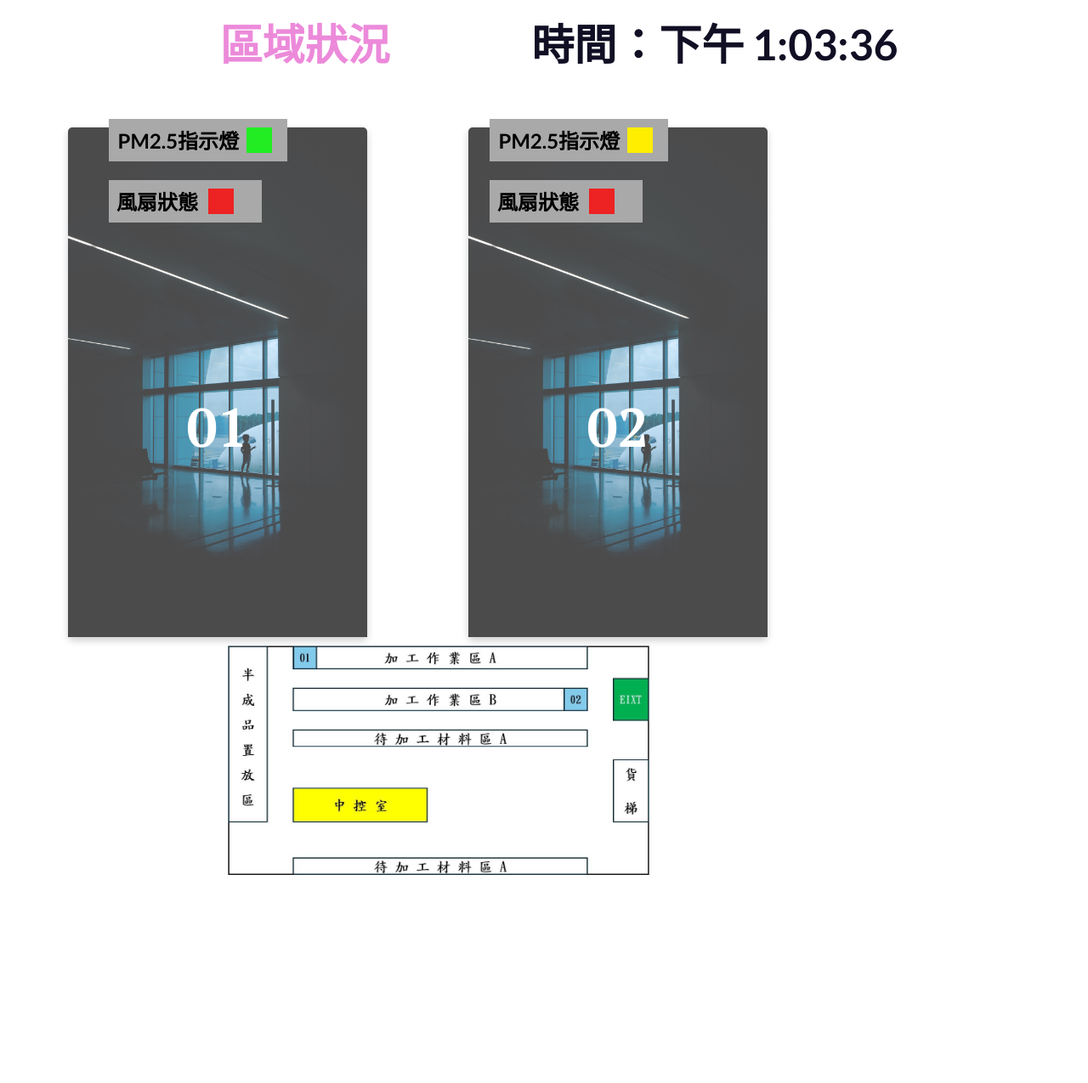
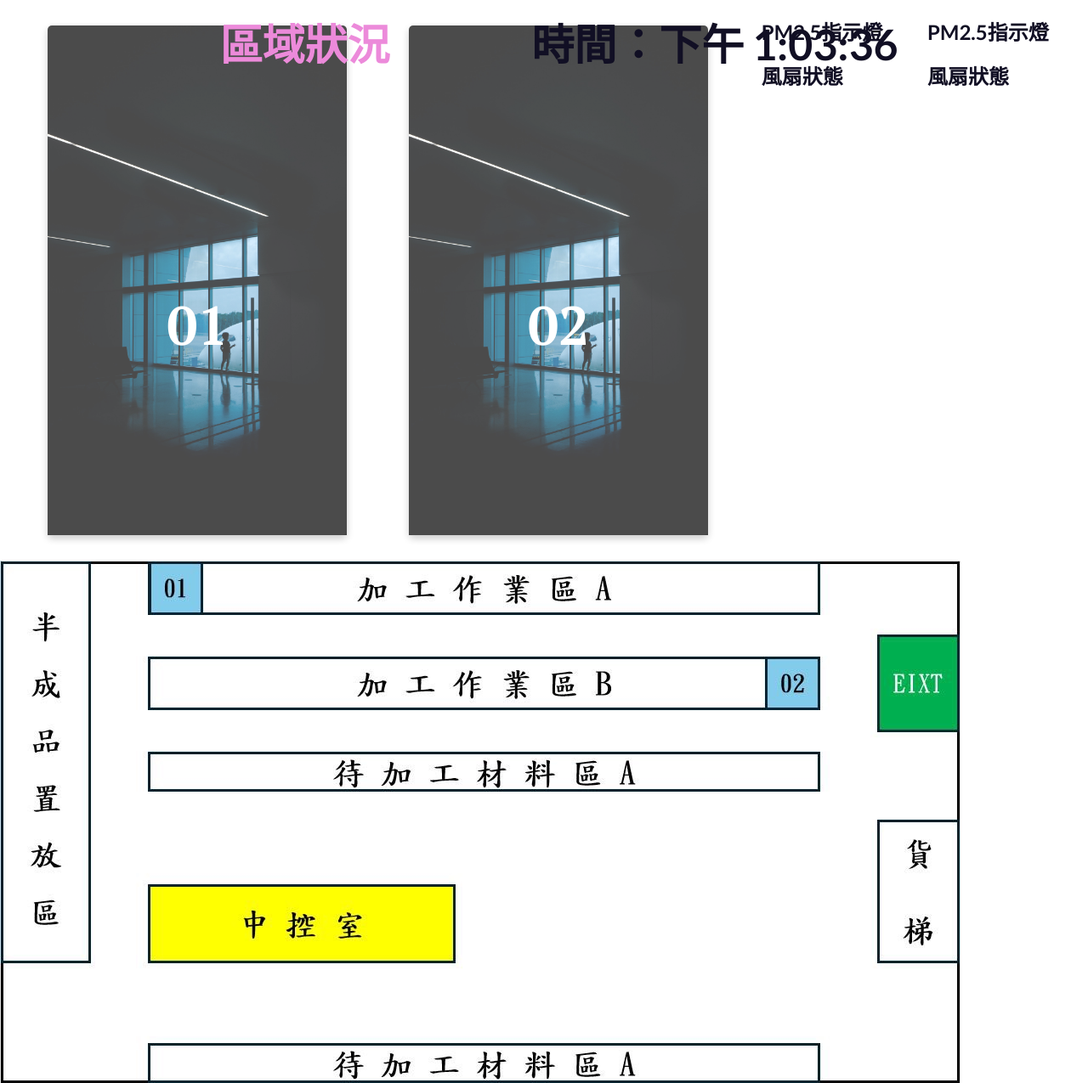
Before and after one commit to hank0729/pm2-2024-02-26, a Flask app: page / in a window 1280 px wide. Shown: the whole page at 85% size. Before the commit the page ends 1030 px from the top, so only its background shows below. Run offline with Flask 3, Linux system fonts and the light colour scheme; data that the repository does not hold is empty.

Commit message:
Update index.html

```diff
--- a/templates/index.html
+++ b/templates/index.html
@@ -1,9 +1,7 @@
 <!DOCTYPE html>
 <html>
 <head>
-        <title>
-            區域狀況
-        </title>
+    <title>區域狀況</title>
     <meta http-equiv="refresh" content="60">
     <meta charset="utf-8">
     <meta name="description" content="A minimal and responsive HTML5 landing page built on lightweight, clean and customizable code.">
@@ -17,6 +15,7 @@
             <canvas id="dataChart" width="400" height="180"></canvas>
         </div>
     </div>
+
     <!-- 時間 -->
     <div style="text-align:center">
         <header class="header-main light font-size-xxxs">
@@ -30,11 +29,9 @@
         </header>
     </div>
 
-        <br><br><br><br><br>
     <main>
-
         <div class="place-container">
-        <!-- 01卡片 -->
+            <!-- 卡片 -->
             <div class="place-card" data-area="room" onclick="openModal('room')">
                 <div class="image-overlay">
                     <img class="place-image opacity-xm" src="{{ url_for('static', filename='1ROOM.jpg') }}" alt="104">
@@ -43,7 +40,7 @@
                     </div>
                 </div>
             </div>
-        <!-- 02卡片 -->
+
             <div class="place-card" data-area="dinner" onclick="openModal('dinner')">
                 <div class="image-overlay">
                     <img class="place-image opacity-xm" src="{{ url_for('static', filename='1ROOM.jpg') }}" alt="105">
@@ -53,42 +50,27 @@
                 </div>
             </div>
 
-        <!-- 01指示 -->
-        <div style="display: inline-block;; white-space:nowrap;">
-            <div style="display:flex; background-color: darkgray; color:black; width:210px; height:50px;   text-align: center; left:10%;  position: absolute;">
-                <h4 style="left:5%; top:15%;   position: absolute;">PM2.5指示燈</h4>
-                <div style="background-color: rgba(0, 255, 0, 0.795); width:30px;height:30px; left:77%; top:20%;  position: absolute;" id="pm1"></div>
-            </div>
-    <br><br><br>
-            <div style="display:flex; background-color: darkgray; color:black; width:180px; height:50px;   text-align: center; left:10%;   position: absolute;">
-                <h4 style="left:5%; top:15%;   position: absolute;">風扇狀態</h4>
-                <div style="background-color: rgba(255, 0, 0, 0.795); width:30px;height:30px; left:65%; top:20%;  position: absolute;" id="fan1"></div>
+            <!-- 指示 -->
+            <div class="indicator" id="indicator1" style="left:10%;">
+                <h4>PM2.5指示燈</h4>
+                <div class="indicator-light" id="pm1" style="background-color: rgba(0, 255, 0, 0.795);"></div>
+                <h4>風扇狀態</h4>
+                <div class="indicator-light" id="fan1" style="background-color: rgba(255, 0, 0, 0.795);"></div>
             </div>
 
-        </div>
-        <!-- 02指示 -->
-        <div style="display: inline-block; white-space:nowrap;">
-            <div style="display:flex; background-color: darkgray; color:black; width:210px; height:50px; text-align: center; left:45%; position: absolute;">
-                <h4 style="left:5%; top:15%; position: absolute;">PM2.5指示燈</h4>
-                <div style="background-color: rgb(255, 238, 0); width:30px;height:30px; left:77%; top:20%; position: absolute;" id="pm2"></div>
-            </div>
-            <br><br><br>
-            <div style="display:flex; background-color: darkgray; color:black; width:180px; height:50px; text-align: center; left:45%; position: absolute;">
-                <h4 style="left:5%; top:15%; position: absolute;">風扇狀態</h4>
-                <div style="background-color: rgba(255, 0, 0, 0.795); width:30px;height:30px; left:65%; top:20%; position: absolute;" id="fan2"></div>
+            <div class="indicator" id="indicator2" style="left:45%;">
+                <h4>PM2.5指示燈</h4>
+                <div class="indicator-light" id="pm2" style="background-color: rgb(255, 238, 0);"></div>
+                <h4>風扇狀態</h4>
+                <div class="indicator-light" id="fan2" style="background-color: rgba(255, 0, 0, 0.795);"></div>
             </div>
         </div>
 
+        <div class="pm-image-container">
+            <img src="./static/PM.jpg" alt="" id="img-room">
+        </div>
+    </main>
 
-        <br><br><br><br><br><br><br><br><br>
-
-        <div style="display: flex; padding-left:20%;  width:150%; height:auto;">
-            <img src="./static/PM.jpg" alt="" id="img-room" style=" flex: 1; max-width: 50%;">
-        </div>
-
-        <br><br><br><br><br>
-
-    </main>
     <script src="https://cdn.jsdelivr.net/npm/chart.js"></script>
     <script src="{{ url_for('static', filename='main.js') }}"></script>
 </body>
```
Lines whose indentation alone changed are shown as unchanged.
